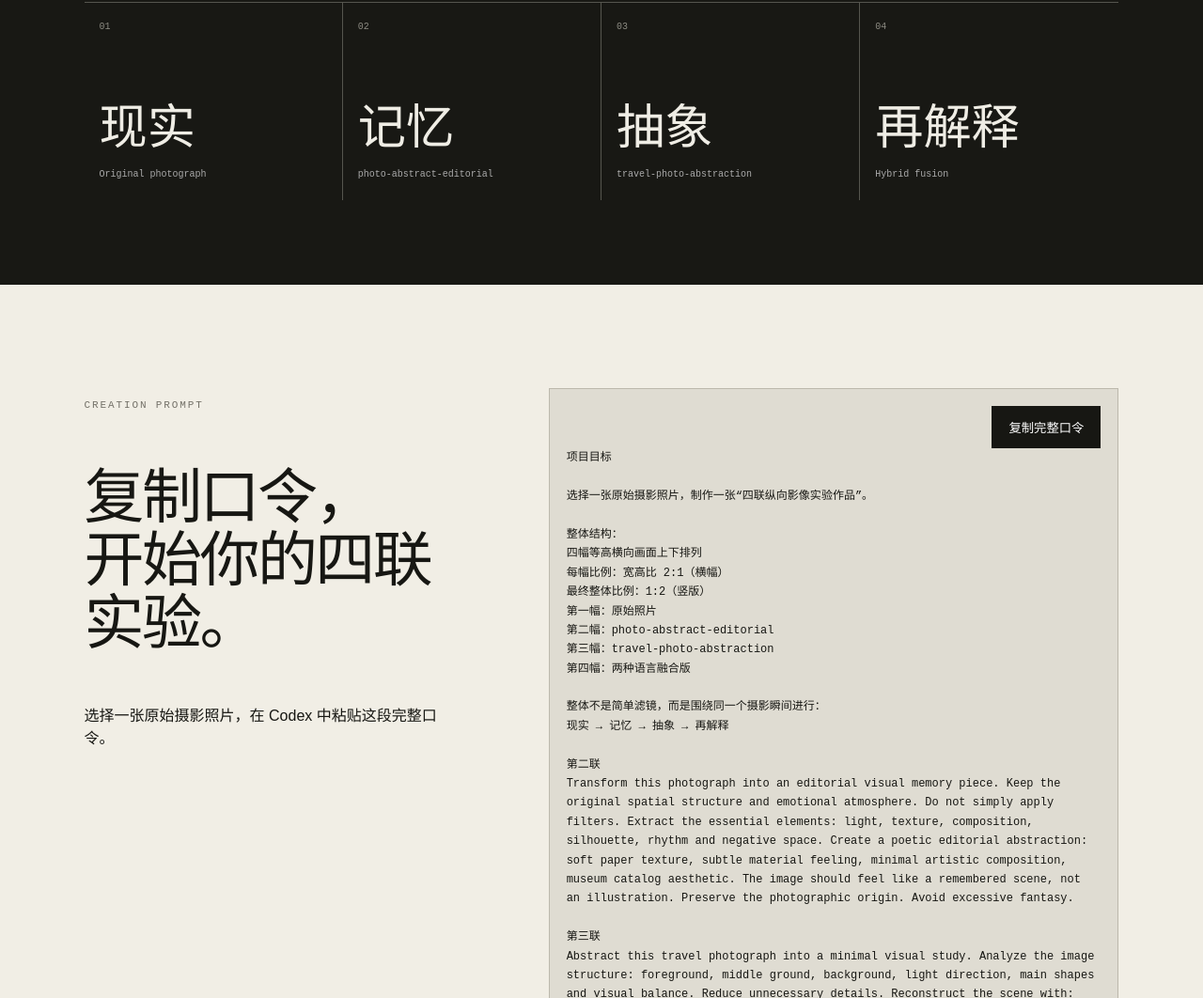
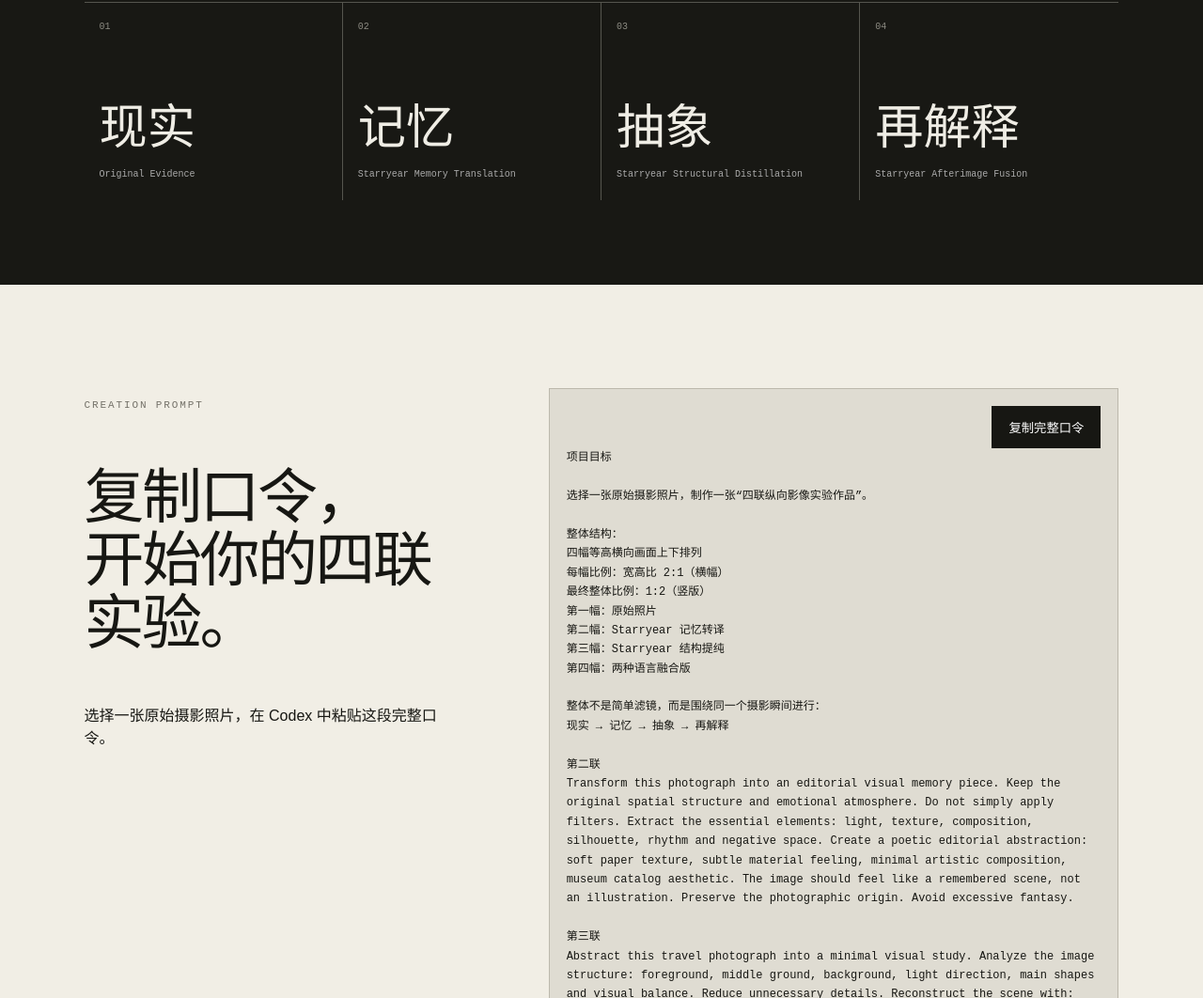
Before and after one commit to Starryear/Starryear-Abstract-Quartet, a plain HTML site: page index.html in a window 1280 px wide. Shown: the part 957-2019 px from the top of the page at 94% size. Drawn offline with Linux system fonts and the light colour scheme.

Commit message:
Replace third-party skill names with Starryear methods

```diff
--- a/index.html
+++ b/index.html
@@ -15,7 +15,7 @@
   <header class="top"><a class="mark" href="#top">S<i>✦</i></a><nav><a href="Starryear-Abstract-Quartet-Skill.zip" download>下载 Skill</a><a href="#method">方法</a><a href="#prompt">口令</a><a href="#works">作品</a></nav></header>
   <main>
     <section class="hero" id="top"><div><p class="eyebrow">INSTALLABLE SKILL · 2026</p><h1>Starryear<br><em>Abstract</em> Quartet</h1><a class="download" href="Starryear-Abstract-Quartet-Skill.zip" download>下载正式 Skill (.zip)</a></div><div class="flow"><p>同一个摄影瞬间，<br>四次不同的抵达。</p><span>现实 → 记忆<br>抽象 → 再解释</span></div></section>
-    <section class="method" id="method"><p class="eyebrow">THE FOUR APPROACHES</p><div class="stages"><div class="stage"><b>01</b><h2>现实</h2><p>Original photograph</p></div><div class="stage"><b>02</b><h2>记忆</h2><p>photo-abstract-editorial</p></div><div class="stage"><b>03</b><h2>抽象</h2><p>travel-photo-abstraction</p></div><div class="stage"><b>04</b><h2>再解释</h2><p>Hybrid fusion</p></div></div></section>
+    <section class="method" id="method"><p class="eyebrow">THE FOUR APPROACHES</p><div class="stages"><div class="stage"><b>01</b><h2>现实</h2><p>Original Evidence</p></div><div class="stage"><b>02</b><h2>记忆</h2><p>Starryear Memory Translation</p></div><div class="stage"><b>03</b><h2>抽象</h2><p>Starryear Structural Distillation</p></div><div class="stage"><b>04</b><h2>再解释</h2><p>Starryear Afterimage Fusion</p></div></div></section>
     <section class="prompt-wrap" id="prompt"><div><p class="eyebrow">CREATION PROMPT</p><h2>复制口令，<br>开始你的四联实验。</h2><p>选择一张原始摄影照片，在 Codex 中粘贴这段完整口令。</p></div><div class="prompt-card"><button class="copy" onclick="copyPrompt(this)">复制完整口令</button><pre id="promptText">项目目标
 
 选择一张原始摄影照片，制作一张“四联纵向影像实验作品”。
@@ -25,8 +25,8 @@
 每幅比例：宽高比 2:1（横幅）
 最终整体比例：1:2（竖版）
 第一幅：原始照片
-第二幅：photo-abstract-editorial
-第三幅：travel-photo-abstraction
+第二幅：Starryear 记忆转译
+第三幅：Starryear 结构提纯
 第四幅：两种语言融合版
 
 整体不是简单滤镜，而是围绕同一个摄影瞬间进行：
@@ -44,9 +44,9 @@ Combine the emotional memory style of editorial abstraction with the structural
 Create a vertical four-panel artwork. Canvas ratio: 1:2. Four equal horizontal panels stacked vertically.
 
 Panel 1: Original photograph.
-Panel 2: photo-abstract-editorial interpretation.
-Panel 3: travel-photo-abstraction interpretation.
-Panel 4: Hybrid fusion interpretation.
+Panel 2: Starryear Memory Translation.
+Panel 3: Starryear Structural Distillation.
+Panel 4: Starryear Afterimage Fusion.
 
 Maintain equal height. No borders. No labels. No text. No logos.
 
```
Also changed, not shown: 1 other file.
